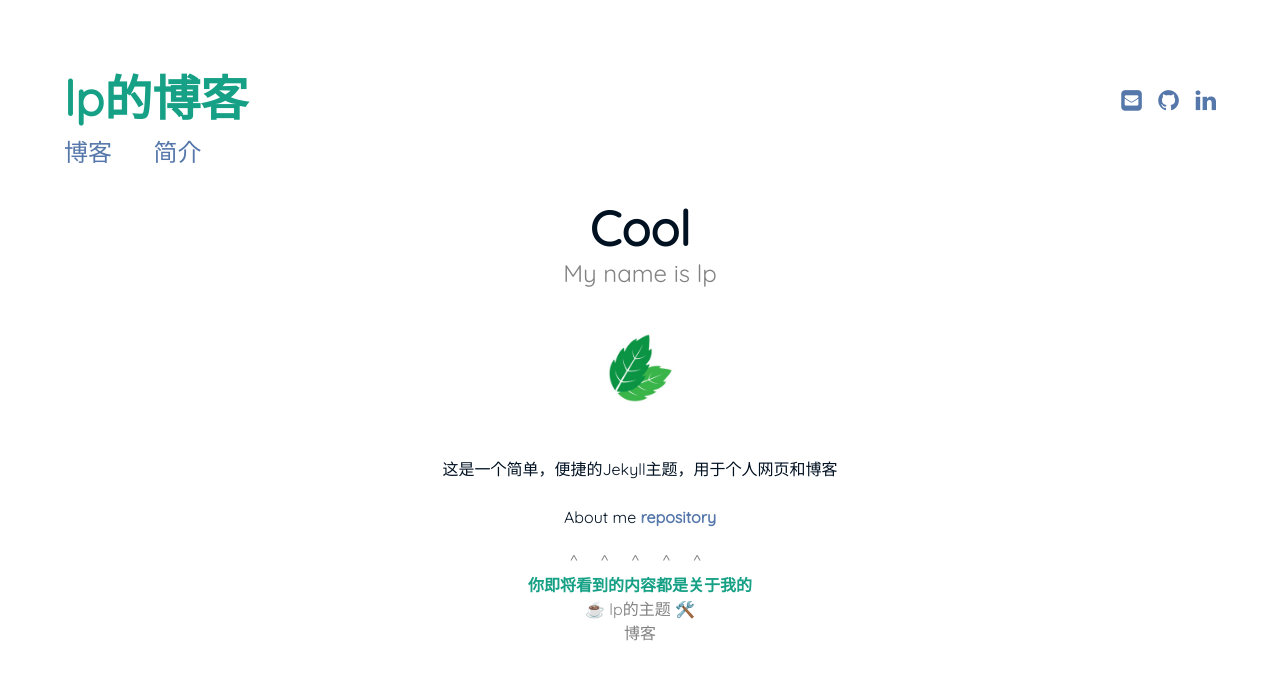
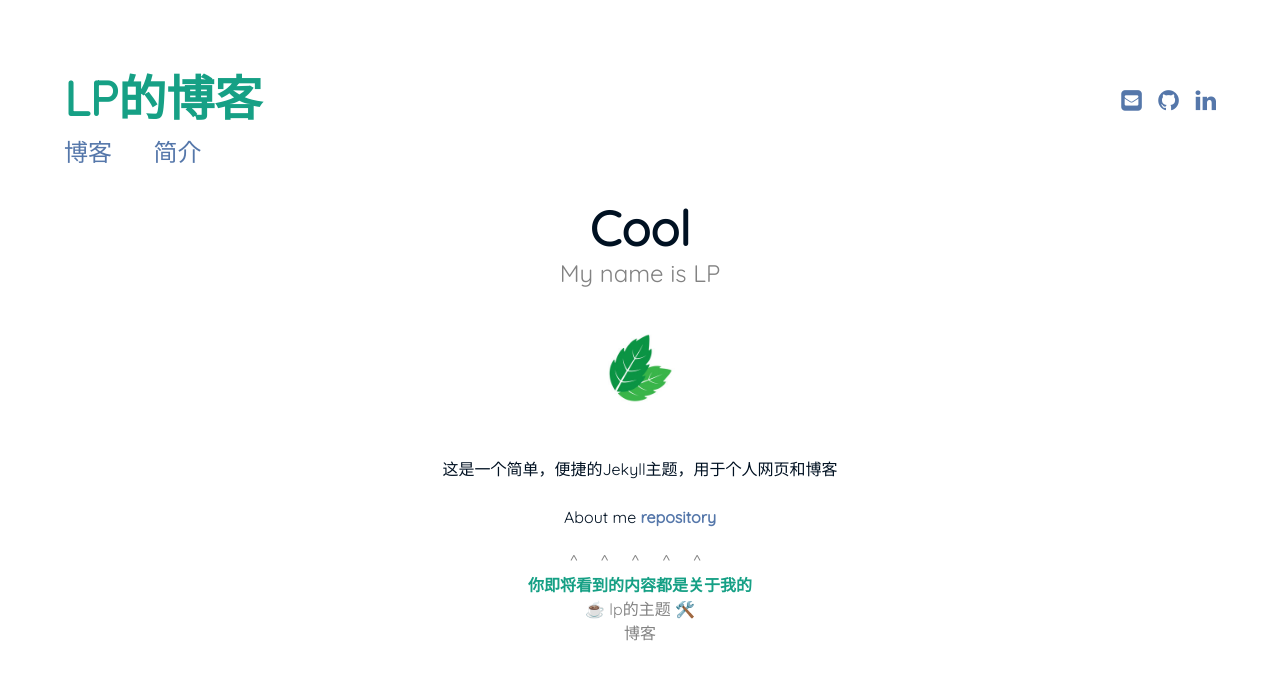
Before and after one commit to knhash/Pudhina, a Jekyll site: the page built from index.md, in a window 1280 px wide. Shown: the top 680 px of the page. Built offline with Jekyll 4.4.1, drawn with Linux system fonts in a browser that asks for light colours.

Commit message:
第一次提交

```diff
--- a/_config.yml
+++ b/_config.yml
@@ -1,5 +1,5 @@
 # Site settings
-title: lp的博客
+title: LP的博客
 description: >
   A simple, minimal Jekyll theme for a personal web page and blog, focusing on white space and readability
 
@@ -7,7 +7,7 @@ baseurl: "" # the subpath of your site, e.g. /blog/
 url: "https://lp-godlike.github.io" # the base hostname & protocol for your site
 
 author:
-  fullname: lp
+  fullname: LP
   github: github
   linkedin: linkedin
   email: example@email.com
--- a/index.md
+++ b/index.md
@@ -1,7 +1,7 @@
 ---
 layout: page
 title: Cool
-subtitle: My name is lp
+subtitle: My name is LP
 sitemap:
   priority: 0.9
 ---
```
